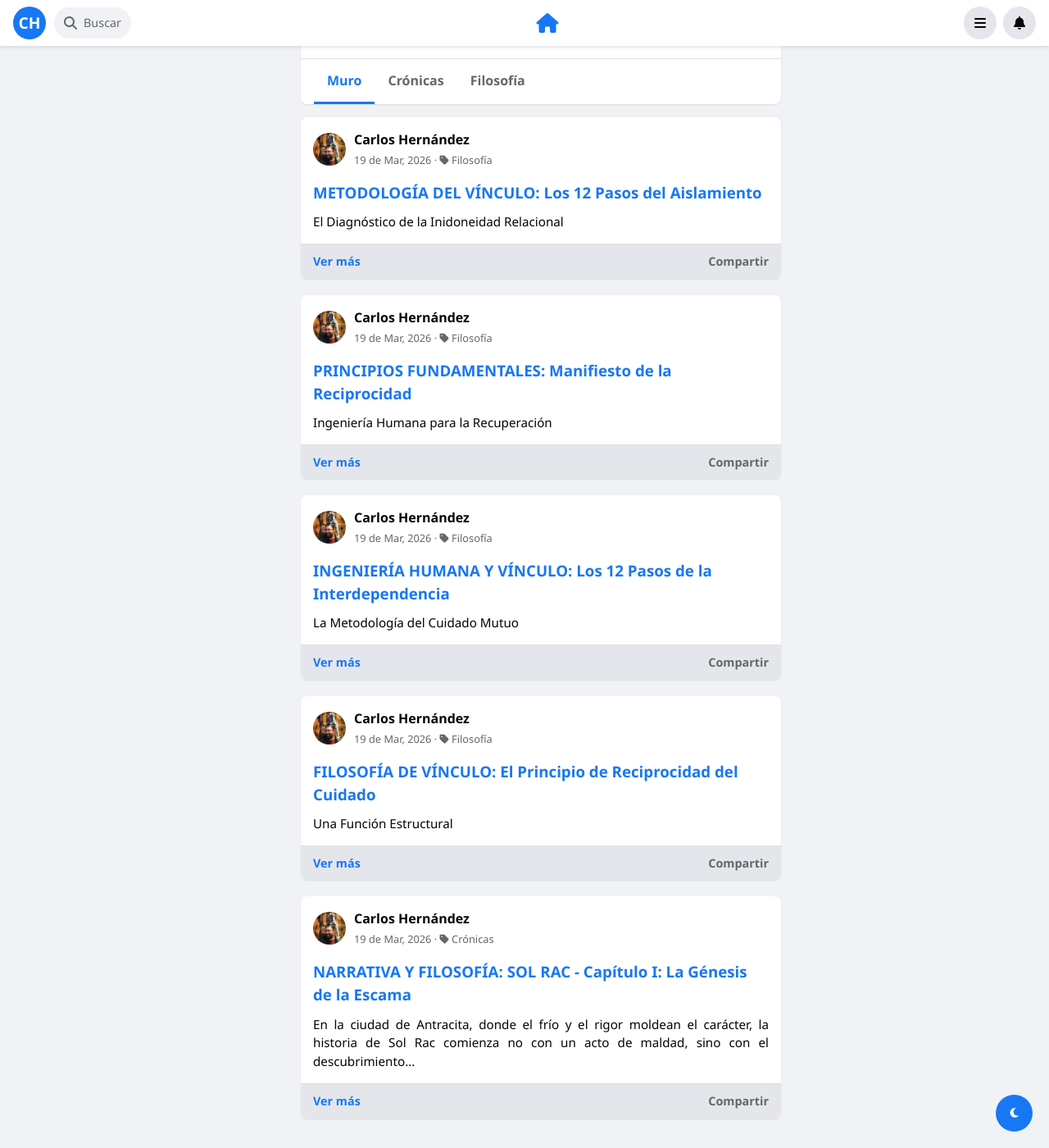
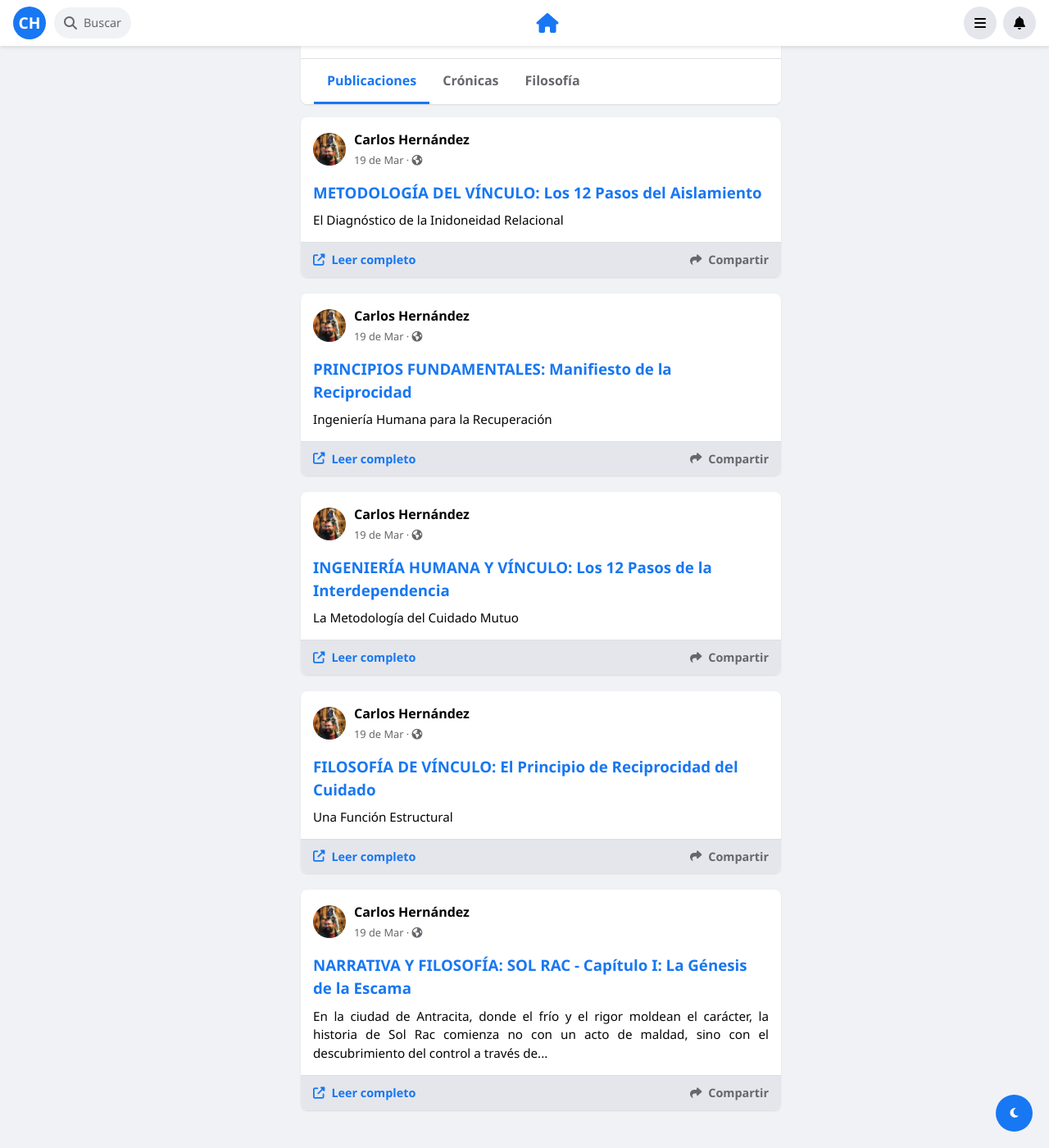
Before and after one commit to cafrhein/muro, a Jekyll site: the page built from index.html, in a window 1280 px wide and 1400 px high, scrolled down 363 px. Shown: the whole window at 82% size. Built offline with Jekyll 4.4.1, drawn with Linux system fonts in a browser that asks for light colours.

Commit message:
Update index.html

```diff
--- a/index.html
+++ b/index.html
@@ -1,35 +1,30 @@
 ---
 layout: default
-title: Inicio
+title: Muro
 ---
 
-<div class="fb-card" style="background: var(--fb-white); border-radius: 8px; padding: 0; overflow: hidden; margin-bottom: 16px;">
+<div class="fb-card" style="padding: 0; overflow: hidden; margin-bottom: 16px;">
     <div style="height: 200px; background: linear-gradient(135deg, #a1c4fd 0%, #c2e9fb 100%);"></div>
     <div style="display: flex; flex-direction: column; align-items: center; text-align: center; padding: 0 16px; margin-top: -60px;">
         <img src="{{ '/perfil.png.jpg' | relative_url }}" style="width: 130px; height: 130px; border-radius: 50%; border: 4px solid var(--fb-white); background: var(--fb-white); object-fit: cover; z-index: 10;">
         <h1 style="font-size: 1.8rem; color: var(--fb-text); margin-top: 10px;">Carlos Hernández</h1>
-        <p style="color: var(--fb-text-sec); padding-bottom: 15px;">Quien se deja cuidar, dota de sentido a su cuidador.</p>
+        <p style="color: var(--fb-text-sec); padding-bottom: 15px;">Ingeniería Humana & Redes de Apoyo</p>
     </div>
-
     <ul class="profile-tabs">
-        <li class="tab-item active" onclick="filterPosts('all', this)">Muro</li>
+        <li class="tab-item active" onclick="filterPosts('all', this)">Publicaciones</li>
         <li class="tab-item" onclick="filterPosts('Crónicas', this)">Crónicas</li>
         <li class="tab-item" onclick="filterPosts('Filosofía', this)">Filosofía</li>
     </ul>
 </div>
 
 <div id="skeleton-feed">
-    {% for i in (1..2) %}
     <div class="fb-card" style="padding: 16px; margin-bottom: 16px;">
         <div class="sk-header" style="display: flex; gap: 10px; margin-bottom: 15px;">
-            <div class="skeleton-item sk-avatar" style="width: 40px; height: 40px; border-radius: 50%;"></div>
+            <div class="skeleton-item" style="width: 40px; height: 40px; border-radius: 50%;"></div>
             <div class="skeleton-item" style="width: 100px; height: 12px;"></div>
         </div>
-        <div class="skeleton-item" style="width: 80%; height: 20px; margin-bottom: 10px;"></div>
-        <div class="skeleton-item" style="width: 100%; height: 10px; margin-bottom: 5px;"></div>
-        <div class="skeleton-item" style="width: 60%; height: 10px;"></div>
+        <div class="skeleton-item" style="width: 100%; height: 100px;"></div>
     </div>
-    {% endfor %}
 </div>
 
 <div id="real-feed" style="display: none;">
@@ -39,44 +34,36 @@ title: Inicio
             <img src="{{ '/perfil.png.jpg' | relative_url }}" style="width: 40px; height: 40px; border-radius: 50%; object-fit: cover;">
             <div>
                 <strong style="display: block; color: var(--fb-text);">Carlos Hernández</strong>
-                <span style="font-size: 0.8rem; color: var(--fb-text-sec);">{{ post.date | date: "%e de %b, %Y" }} · <i class="fas fa-tag"></i> {{ post.category }}</span>
+                <span style="font-size: 0.8rem; color: var(--fb-text-sec);">{{ post.date | date: "%e de %b" }} · <i class="fas fa-globe-americas"></i></span>
             </div>
         </div>
         <div style="padding: 0 15px 15px;">
-            <h3 style="color: var(--fb-blue); margin-bottom: 10px;">{{ post.title }}</h3>
-            <p style="color: var(--fb-text); font-size: 0.95rem; text-align: justify;">{{ post.excerpt | strip_html | truncatewords: 30 }}</p>
+            <h3 style="color: var(--fb-blue); margin-bottom: 8px;">{{ post.title }}</h3>
+            <p style="color: var(--fb-text); font-size: 0.95rem; text-align: justify;">{{ post.excerpt | strip_html | truncatewords: 35 }}</p>
         </div>
-        <div style="border-top: 1px solid var(--fb-border); padding: 10px 15px; background: var(--fb-hover); display: flex; justify-content: space-between;">
-            <a href="{{ post.url | relative_url }}" style="color: var(--fb-blue); text-decoration: none; font-weight: 600; font-size: 0.9rem;">Ver más</a>
-            <div onclick="if(navigator.share){ navigator.share({title: '{{ post.title | escape }}', url: window.location.origin + '{{ post.url | relative_url }}'}); }" style="color: var(--fb-text-sec); font-weight: 600; font-size: 0.9rem; cursor: pointer;">Compartir</div>
+
+        <div style="border-top: 1px solid var(--fb-border); padding: 10px 15px; background: var(--fb-hover); display: flex; justify-content: space-between; align-items: center;">
+            <a href="{{ post.url | relative_url }}" style="color: var(--fb-blue); text-decoration: none; font-weight: 600; font-size: 0.9rem; display: flex; align-items: center; gap: 8px;">
+                <i class="fas fa-external-link-alt"></i> Leer completo
+            </a>
+            <div onclick="if(navigator.share){ navigator.share({title: '{{ post.title | escape }}', url: window.location.origin + '{{ post.url | relative_url }}'}); }" style="color: var(--fb-text-sec); font-weight: 600; font-size: 0.9rem; cursor: pointer; display: flex; align-items: center; gap: 8px;">
+                <i class="fas fa-share"></i> Compartir
+            </div>
         </div>
     </article>
     {% endfor %}
 </div>
 
 <script>
-    // Lógica del Skeleton
-    window.addEventListener('load', function() {
-        setTimeout(function() {
-            document.getElementById('skeleton-feed').style.display = 'none';
-            document.getElementById('real-feed').style.display = 'block';
-        }, 600);
-    });
+    window.addEventListener('load', () => { setTimeout(() => { document.getElementById('skeleton-feed').style.display = 'none'; document.getElementById('real-feed').style.display = 'block'; }, 600); });
 
-    // Lógica de Filtrado por Pestañas (UX)
     function filterPosts(category, element) {
-        // Cambiar pestaña activa
         document.querySelectorAll('.tab-item').forEach(tab => tab.classList.remove('active'));
         element.classList.add('active');
-
-        // Filtrar posts
         const posts = document.querySelectorAll('.post-card');
         posts.forEach(post => {
-            if (category === 'all' || post.getAttribute('data-category') === category) {
-                post.style.display = 'block';
-            } else {
-                post.style.display = 'none';
-            }
+            if (category === 'all' || post.getAttribute('data-category') === category) { post.style.display = 'block'; }
+            else { post.style.display = 'none'; }
         });
     }
 </script>
```
